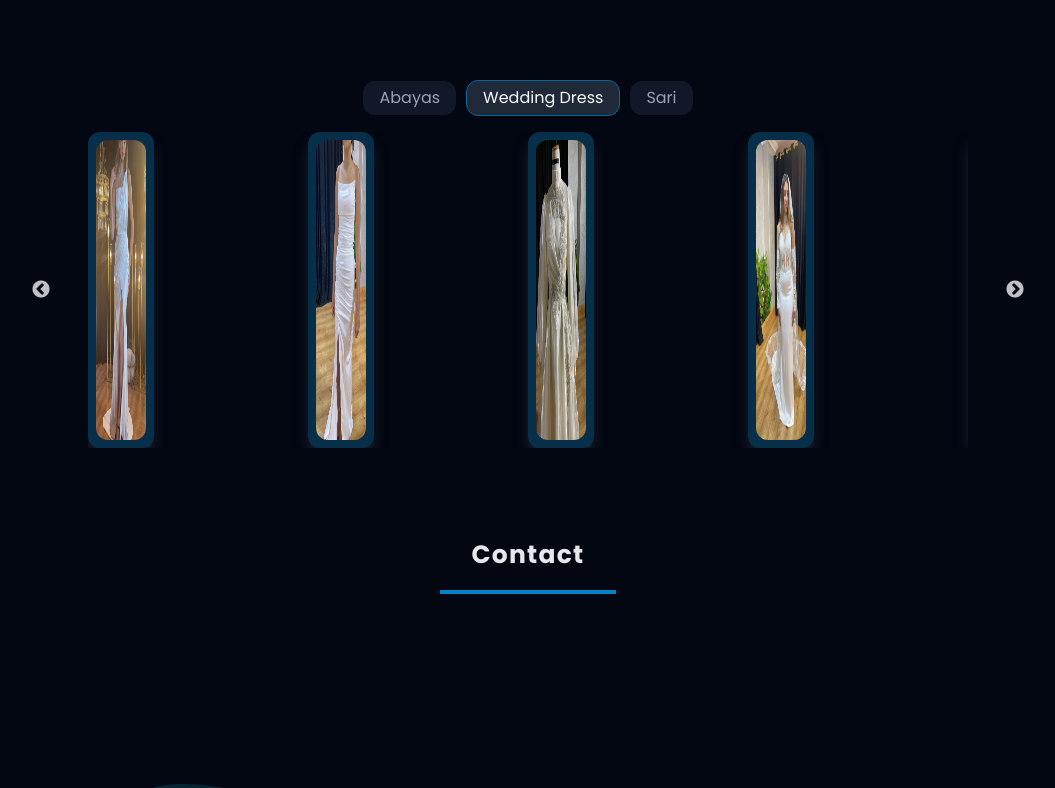
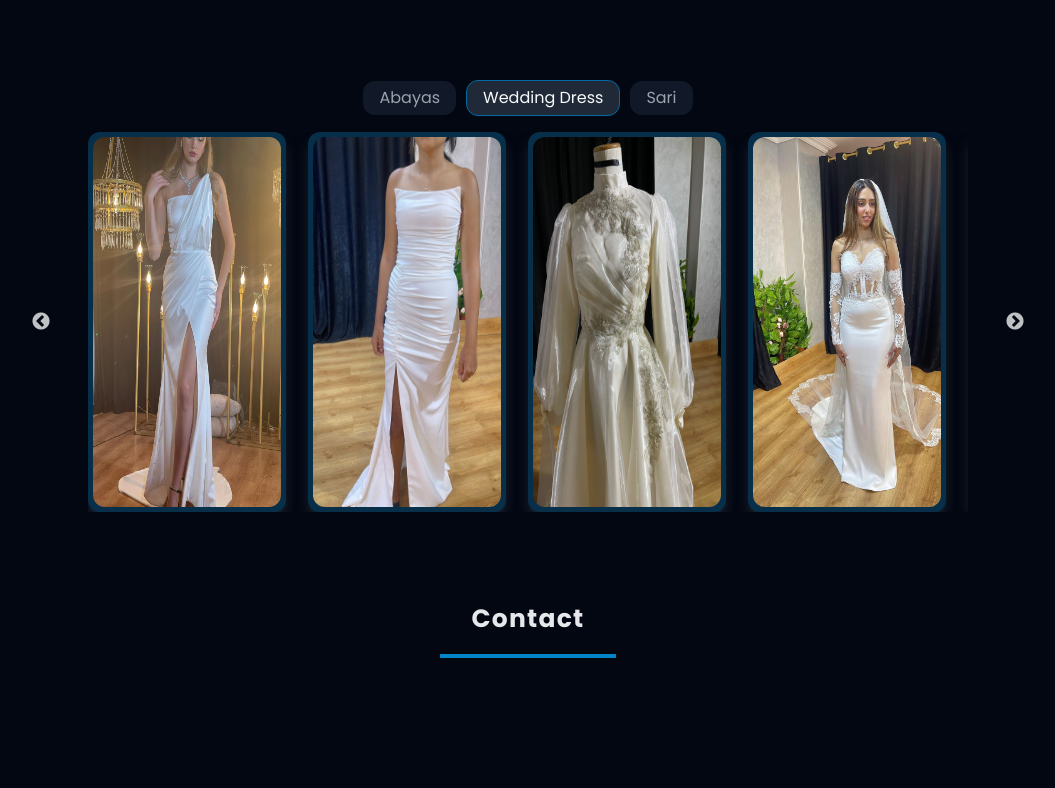
Before and after one commit to hassanosamaa/Amel-Helel, a React (Vite) app: page / in a window 1280 px wide. Shown: the part 1440-2228 px from the top of the page, without its empty margins (112-1167 px from the left). Built offline with nearby package versions, Linux system fonts and the light colour scheme.

Commit message:
Update Oneproject.jsx

```diff
--- a/src/utilitiesComponents/Oneproject.jsx
+++ b/src/utilitiesComponents/Oneproject.jsx
@@ -4,18 +4,18 @@ export default function Oneproject({ img }) {
   return (
     <div
       className="
-                w-full md:w-[30%]
+                w-full md:w-[90%]
                 flex flex-col overflow-hidden
-                p-2
+                p-[5px]
                 justify-center items-start
-                gap-[5px] rounded-xl
+                 rounded-xl
                 shadow-lg
                  shadow-gray-800
                  hover:shadow-sky-500
                  transition duration-300
                 bg-sky-950"
     >
-      <div className="w-full md:h-[300px] ">
+      <div className="w-full h-[420px] md:h-[370px] ">
         <img
           className="w-full  rounded-xl
                     h-full"
```
